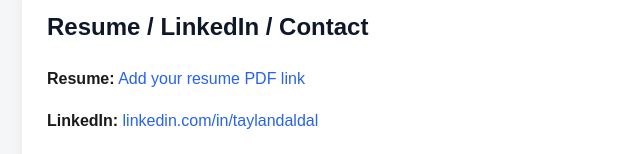
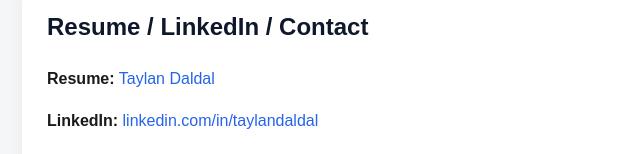
Before and after one commit to taylandaldal/taylandaldal.github.io, a plain HTML site: page project1.html in a window 1280 px wide. Shown: the part 11628-11782 px from the top of the page, without its empty margins (118-758 px from the left). Drawn offline with Linux system fonts and the light colour scheme.

Commit message:
Update project1.html

```diff
--- a/project1.html
+++ b/project1.html
@@ -281,7 +281,7 @@
 
     <div class="section">
       <h2 data-i18n="contactTitle">Resume / LinkedIn / Contact</h2>
-      <p><strong data-i18n="resumeLabel">Resume:</strong> <a href="#">Add your resume PDF link</a></p>
+      <p><strong>Resume:</strong> <a href="Taylan-Daldal-Resume.pdf" target="_blank">Taylan Daldal</a></p>
       <p><strong data-i18n="linkedinLabel">LinkedIn:</strong> <a href="https://www.linkedin.com/in/taylandaldal/" target="_blank">linkedin.com/in/taylandaldal</a></p>
       <p><strong data-i18n="emailLabel">Email:</strong> daldaltaylan@gmail.com</p>
     </div>
```
